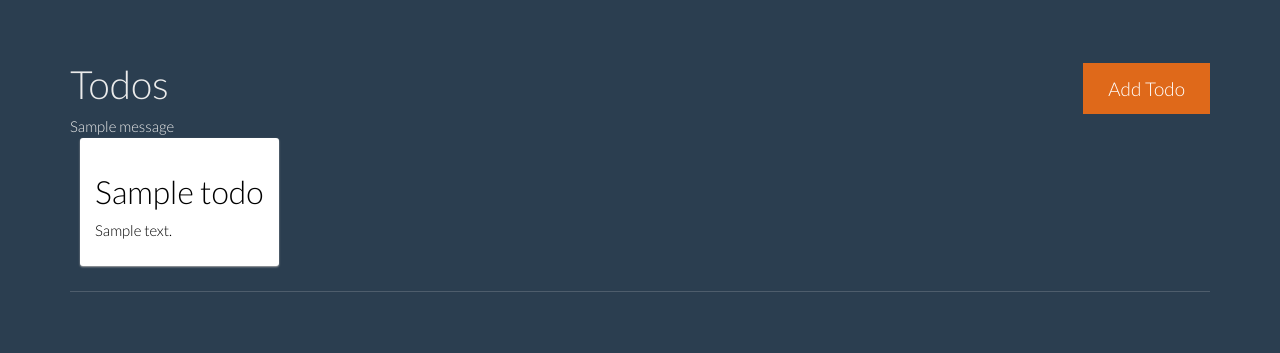
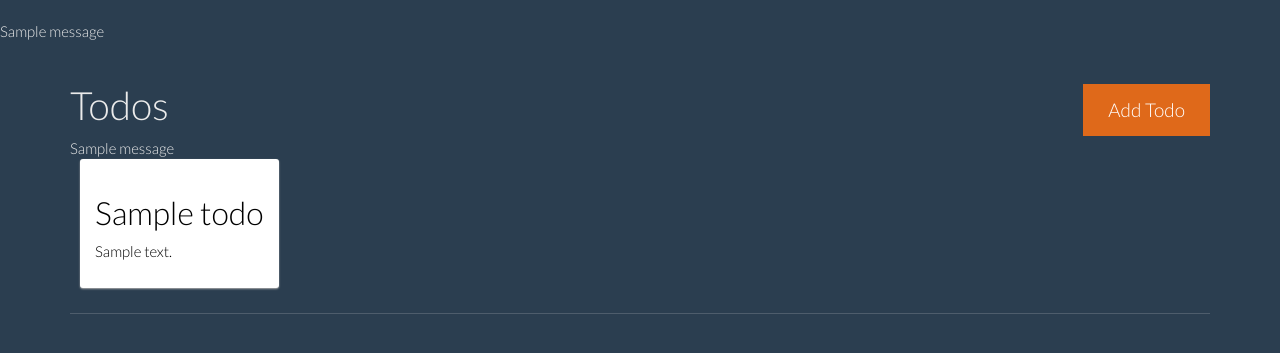
Before and after one commit to msanatan/organise, a Flask app: page /todos/ in a window 1280 px wide. Shown: the part 40-393 px from the top of the page. Run offline with Flask 2, Linux system fonts and the light colour scheme; tables that the repository leaves empty hold one stand-in row (values such as "Sample post"); one stand-in notice (Sample message) is shown; some libraries are stand-ins or nearby versions.

Commit message:
display flash messages

```diff
--- a/organise/templates/base.html
+++ b/organise/templates/base.html
@@ -20,7 +20,9 @@
                 </ul>
             </div>
           </div>
-
+        {% for message in get_flashed_messages() %}
+            <div class="flash">{{ message }}</div>
+        {% endfor %}
         <div class="container">
             <div class="page-header">
                 {% block body %}{% endblock %}
```
